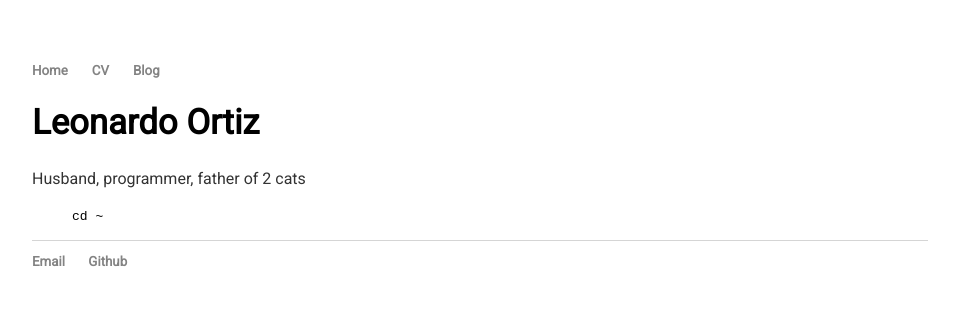
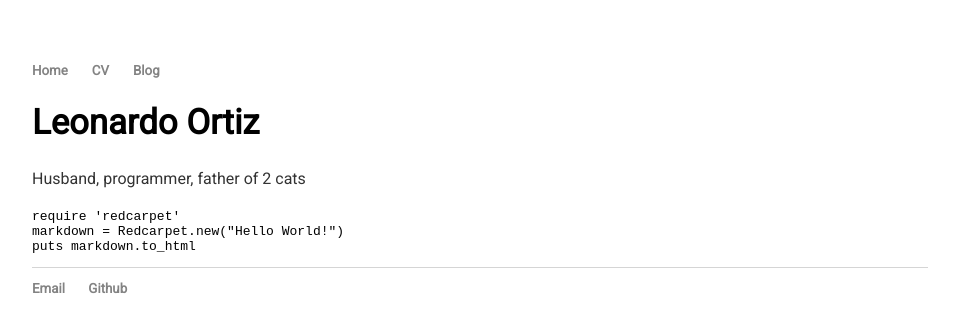
Before and after one commit to leohackerman/leohackerman.github.io, a Jekyll site: the page built from index.md, in a window 1280 px wide. Shown: the top 333 px of the page, without its empty margins (160-1119 px from the left). Built offline with Jekyll 4.4.1, drawn with Linux system fonts in a browser that asks for light colours.

Commit message:
Update index.md

````diff
--- a/index.md
+++ b/index.md
@@ -6,6 +6,8 @@ title: Leonardo Ortiz
 	<h1>Leonardo Ortiz</h1>
 	<p>Husband, programmer, father of 2 cats</p>
 </div>
-{% highlight bash %}
-cd ~
-{% endhighlight %}
+```ruby
+require 'redcarpet'
+markdown = Redcarpet.new("Hello World!")
+puts markdown.to_html
+```
````
